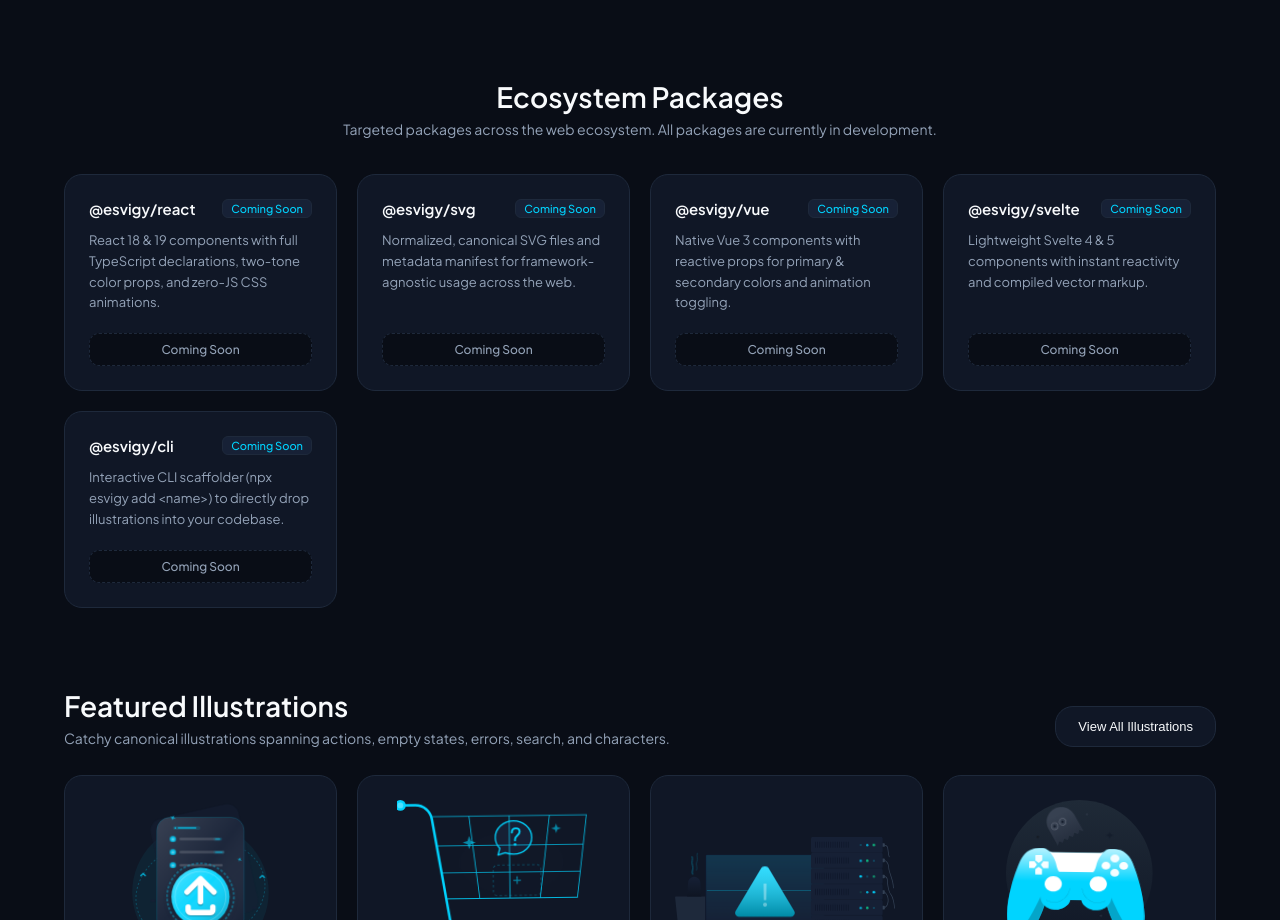
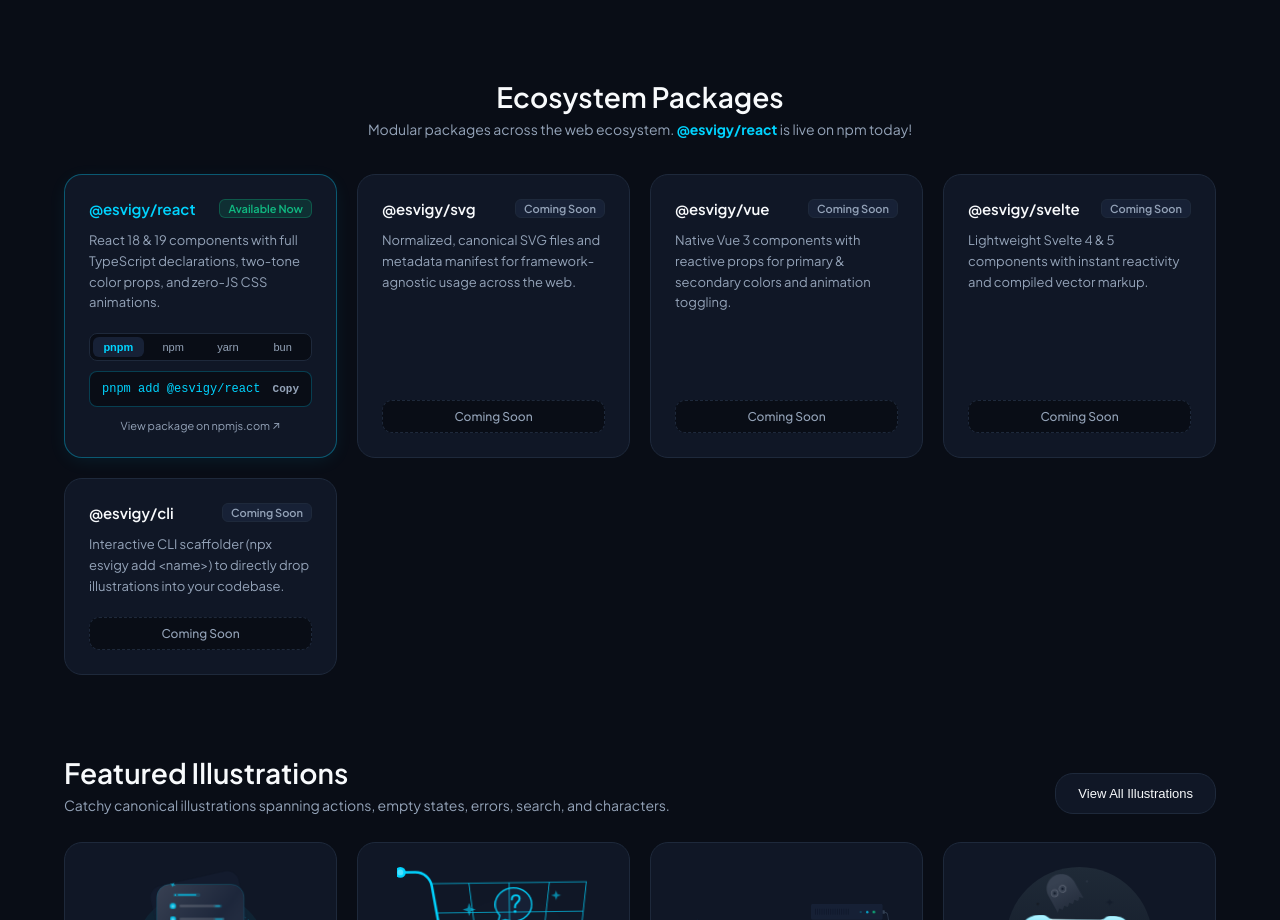
Before and after one commit to nickfrostech/esvigy, a React (Vite) app in the folder apps/website/: page / in a window 1280 px wide. Shown: the part 2050-2970 px from the top of the page. Built offline with nearby package versions, Linux system fonts and the light colour scheme.

Commit message:
feat: add multi-package installer tabs to website and update publish workflow

```diff
--- a/apps/website/src/components/home/PackagesSection.tsx
+++ b/apps/website/src/components/home/PackagesSection.tsx
@@ -1,9 +1,22 @@
 /** @format */
+
+import { useState } from "react";
+
+type PackageManager = "pnpm" | "npm" | "yarn" | "bun";
+
+const INSTALL_COMMANDS: Record<PackageManager, string> = {
+	pnpm: "pnpm add @esvigy/react",
+	npm: "npm install @esvigy/react",
+	yarn: "yarn add @esvigy/react",
+	bun: "bun add @esvigy/react",
+};
 
 interface PackageItem {
 	name: string;
 	description: string;
 	status: string;
+	isLive?: boolean;
+	npmUrl?: string;
 }
 
 const TARGET_PACKAGES: PackageItem[] = [
@@ -11,7 +24,9 @@
 		name: "@esvigy/react",
 		description:
 			"React 18 & 19 components with full TypeScript declarations, two-tone color props, and zero-JS CSS animations.",
-		status: "Coming Soon",
+		status: "Available Now",
+		isLive: true,
+		npmUrl: "https://www.npmjs.com/package/@esvigy/react",
 	},
 	{
 		name: "@esvigy/svg",
@@ -40,6 +55,15 @@
 ];
 
 export function PackagesSection() {
+	const [selectedPm, setSelectedPm] = useState<PackageManager>("pnpm");
+	const [copied, setCopied] = useState(false);
+
+	const handleCopy = (cmd: string) => {
+		navigator.clipboard.writeText(cmd);
+		setCopied(true);
+		setTimeout(() => setCopied(false), 2000);
+	};
+
 	return (
 		<section
 			id='packages'
@@ -68,8 +92,9 @@
 						margin: 0,
 					}}
 				>
-					Targeted packages across the web ecosystem. All packages are
-					currently in development.
+					Modular packages across the web ecosystem.{" "}
+					<strong style={{ color: "var(--cyan-primary)" }}>@esvigy/react</strong>{" "}
+					is live on npm today!
 				</p>
 			</div>
 
@@ -89,6 +114,12 @@
 							display: "flex",
 							flexDirection: "column",
 							justifyContent: "space-between",
+							border: pkg.isLive
+								? "1px solid rgba(0, 212, 255, 0.35)"
+								: undefined,
+							boxShadow: pkg.isLive
+								? "0 4px 20px -4px rgba(0, 212, 255, 0.1)"
+								: undefined,
 						}}
 					>
 						<div>
@@ -104,7 +135,9 @@
 									style={{
 										fontSize: "15px",
 										fontWeight: 600,
-										color: "var(--text-main)",
+										color: pkg.isLive
+											? "var(--cyan-primary)"
+											: "var(--text-main)",
 									}}
 								>
 									{pkg.name}
@@ -114,10 +147,14 @@
 										fontSize: "11px",
 										padding: "2px 8px",
 										borderRadius: "6px",
-										backgroundColor: "var(--bg-surface-hover)",
-										color: "var(--cyan-primary)",
-										fontWeight: 500,
-										border: "1px solid var(--border-subtle)",
+										backgroundColor: pkg.isLive
+											? "rgba(16, 185, 129, 0.15)"
+											: "var(--bg-surface-hover)",
+										color: pkg.isLive ? "#10B981" : "var(--text-muted)",
+										fontWeight: 600,
+										border: pkg.isLive
+											? "1px solid rgba(16, 185, 129, 0.3)"
+											: "1px solid var(--border-subtle)",
 									}}
 								>
 									{pkg.status}
@@ -136,11 +173,134 @@
 							</p>
 						</div>
 
+						{pkg.isLive ? (
+							<div
+								style={{
+									display: "flex",
+									flexDirection: "column",
+									gap: "10px",
+								}}
+							>
+								{/* Package Manager Tabs */}
+								<div
+									style={{
+										display: "flex",
+										gap: "4px",
+										backgroundColor: "var(--bg-dark)",
+										padding: "3px",
+										borderRadius: "8px",
+										border: "1px solid var(--border-subtle)",
+									}}
+								>
+									{(["pnpm", "npm", "yarn", "bun"] as const).map(
+										(installer) => (
+											<button
+												key={installer}
+												type='button'
+												onClick={() => setSelectedPm(installer)}
+												style={{
+													flex: 1,
+													padding: "4px 6px",
+													borderRadius: "6px",
+													fontSize: "11px",
+													fontWeight:
+														selectedPm === installer ? 600 : 500,
+													border: "none",
+													cursor: "pointer",
+													backgroundColor:
+														selectedPm === installer
+															? "var(--bg-surface-hover)"
+															: "transparent",
+													color:
+														selectedPm === installer
+															? "var(--cyan-primary)"
+															: "var(--text-muted)",
+													transition: "all 0.15s ease",
+												}}
+											>
+												{installer}
+											</button>
+										)
+									)}
+								</div>
+
+								{/* Clickable Code Snippet */}
+								<button
+									type='button'
+									onClick={() => handleCopy(INSTALL_COMMANDS[selectedPm])}
+									style={{
+										padding: "10px 12px",
+										borderRadius: "8px",
+										backgroundColor: "var(--bg-dark)",
+										border: "1px solid rgba(0, 212, 255, 0.25)",
+										display: "flex",
+										alignItems: "center",
+										justifyContent: "space-between",
+										fontSize: "12px",
+										fontFamily: "monospace",
+										color: "var(--cyan-primary)",
+										cursor: "pointer",
+										width: "100%",
+										transition: "all 0.2s ease",
+										textAlign: "left",
+									}}
+									title='Click to copy install command'
+								>
+									<span
+										style={{
+											overflow: "hidden",
+											textOverflow: "ellipsis",
+											whiteSpace: "nowrap",
+										}}
+									>
+										{INSTALL_COMMANDS[selectedPm]}
+									</span>
+									<span
+										style={{
+											fontSize: "11px",
+											color: copied ? "#10B981" : "var(--text-muted)",
+											marginLeft: "8px",
+											fontWeight: 600,
+											flexShrink: 0,
+										}}
+									>
+										{copied ? "✓ Copied" : "Copy"}
+									</span>
+								</button>
+
+								{pkg.npmUrl && (
+									<a
+										href={pkg.npmUrl}
+										target='_blank'
+										rel='noopener noreferrer'
+										style={{
+											fontSize: "11px",
+											color: "var(--text-muted)",
+											textAlign: "center",
+											textDecoration: "none",
+											display: "flex",
+											alignItems: "center",
+											justifyContent: "center",
+											gap: "4px",
+											paddingTop: "2px",
+											transition: "color 0.2s ease",
+										}}
+										onMouseEnter={(e) =>
+											(e.currentTarget.style.color = "var(--cyan-primary)")
+										}
+										onMouseLeave={(e) =>
+											(e.currentTarget.style.color = "var(--text-muted)")
+										}
+									>
+										View package on npmjs.com ↗
+									</a>
+								)}
+							</div>
+						) : (
 							<div
 								style={{
 									padding: "8px 12px",
 									borderRadius: "10px",
-								cornerShape: "squircle",
 									backgroundColor: "var(--bg-dark)",
 									border: "1px dashed var(--border-subtle)",
 									textAlign: "center",
@@ -151,6 +311,7 @@
 							>
 								Coming Soon
 							</div>
+						)}
 					</div>
 				))}
 			</div>
```
Lines whose indentation alone changed are shown as unchanged.
